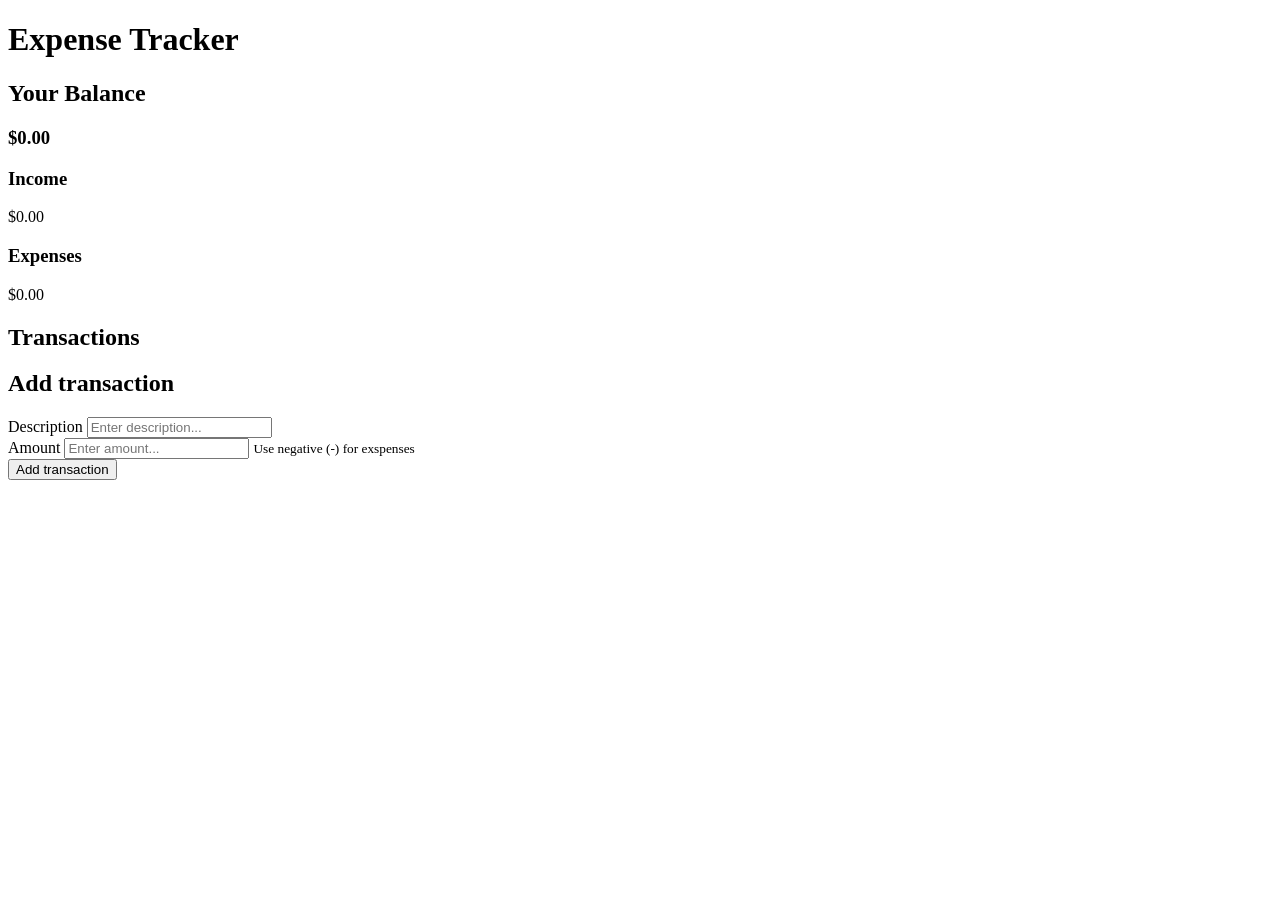
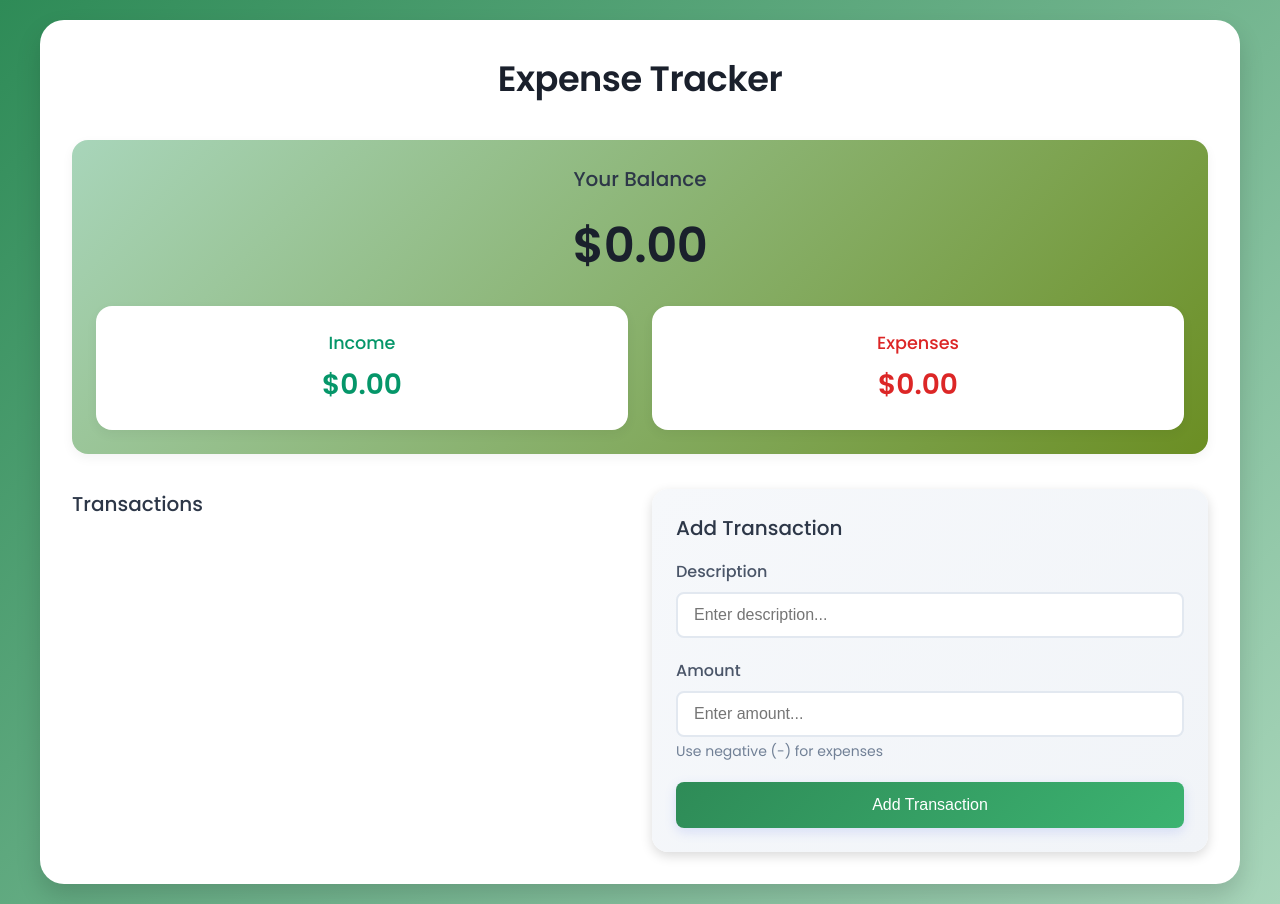
Before and after one commit to Giorgi-G-M/Exspense-Tracker, a plain HTML site: page index.html in a window 1280 px wide. Before the commit the page ends 800 px from the top, so only its background shows below. Drawn offline with Linux system fonts and the light colour scheme.

Commit message:
changed HTML tags and write down CSS styles

```diff
--- a/index.html
+++ b/index.html
@@ -1,10 +1,14 @@
 <!DOCTYPE html>
 <html lang="en">
   <head>
-  <meta charset="UTF-8">
-  <meta name="viewport" content="width=device-width, initial-scale=1.0">
+    <meta charset="UTF-8" />
+    <meta name="viewport" content="width=device-width, initial-scale=1.0" />
     <title>Expense Tracker</title>
-  <link rel="stylesheet" href="style.css"><link href="https://fonts.googleapis.com/css?family=Poppins:100,100italic,200,200italic,300,300italic,regular,italic,500,500italic,600,600italic,700,700italic,800,800italic,900,900italic" rel="stylesheet" />
+    <link rel="stylesheet" href="style.css" />
+    <link
+      href="https://fonts.googleapis.com/css?family=Poppins:100,100italic,200,200italic,300,300italic,regular,italic,500,500italic,600,600italic,700,700italic,800,800italic,900,900italic"
+      rel="stylesheet"
+    />
   </head>
   <body>
     <div class="container">
@@ -12,14 +16,14 @@
 
       <div class="balance-container">
         <h2>Your Balance</h2>
-      <h3 id="balance-amount">$0.00</h3>
+        <h1 id="balance">$0.00</h1>
 
         <div class="summary">
           <div class="income">
             <h3>Income</h3>
             <p id="income-amount">$0.00</p>
           </div>
-        <div class="exspenses">
+          <div class="expenses">
             <h3>Expenses</h3>
             <p id="expense-amount">$0.00</p>
           </div>
@@ -35,7 +39,8 @@
         </div>
 
         <div class="form-container">
-        <h2>Add transaction</h2>
+          <h2>Add Transaction</h2>
+
           <form id="transaction-form">
             <div class="form-group">
               <label for="description">Description</label>
@@ -44,16 +49,15 @@
 
             <div class="form-group">
               <label for="amount">Amount</label>
-            <input type="number" id="description" placeholder="Enter amount..." required />
-            <small>Use negative (-) for exspenses</small>
+              <input type="number" id="amount" placeholder="Enter amount..." required />
+              <small>Use negative (-) for expenses</small>
             </div>
-          <button type="submit">Add transaction</button>
+            <button type="submit">Add Transaction</button>
           </form>
         </div>
       </div>
+    </div>
 
-
-  </div>
     <script src="script.js"></script>
   </body>
 </html>
--- a/style.css
+++ b/style.css
@@ -0,0 +1,322 @@
+* {
+    margin: 0;
+    padding: 0;
+    box-sizing: border-box;
+}
+
+body {
+    background: linear-gradient(135deg, #2e8b57, #a8d5ba);
+    min-height: 100vh;
+    font-family: "Poppins", sans-serif;
+    display: flex;
+    align-items: center;
+    justify-content: center;
+    padding: 20px;
+    color: #2d3436;
+}
+
+.container {
+    width: 100%;
+    max-width: 1200px;
+    background-color: #fff;
+    padding: 2rem;
+    border-radius: 24px;
+    box-shadow: 0 12px 24px rgba(0, 0, 0, 0.15);
+}
+
+h1 {
+    text-align: center;
+    color: #1a202c;
+    margin-bottom: 35px;
+    font-size: 2.2rem;
+    font-weight: 600;
+    letter-spacing: -0.5px;
+}
+
+h2 {
+    color: #2d3748;
+    margin-bottom: 1rem;
+    font-size: 1.25rem;
+    font-weight: 500;
+}
+
+.balance-container {
+    text-align: center;
+    margin-bottom: 35px;
+    padding: 24px;
+    background: linear-gradient(135deg, #a8d5ba, #6b8e23);
+    border-radius: 1rem;
+    box-shadow: 0 4px 12px rgba(0, 0, 0, 0.05);
+}
+
+.balance-container h1 {
+    font-size: 3rem;
+    margin: 15px 0;
+}
+
+.summary {
+    display: grid;
+    grid-template-columns: 1fr 1fr;
+    gap: 24px;
+    margin-top: 24px;
+}
+
+.main-content {
+    display: grid;
+    grid-template-columns: 1fr 1fr;
+    gap: 24px;
+}
+
+.income,
+.expenses {
+    background-color: white;
+    padding: 24px;
+    border-radius: 1rem;
+    box-shadow: 0 4px 12px rgba(0, 0, 0, 0.05);
+    transition: transform 0.2s ease;
+}
+
+.income:hover,
+.expenses:hover {
+    transform: translateY(-2px);
+}
+
+.income h3 {
+    color: #059669;
+    font-size: 1.1rem;
+    font-weight: 500;
+}
+
+.expenses h3 {
+    color: #dc2626;
+    font-size: 1.1rem;
+    font-weight: 500;
+}
+
+.income p,
+.expenses p {
+    margin-top: 8px;
+    font-size: 1.75rem;
+    font-weight: 600;
+}
+
+.income p {
+    color: #059669;
+}
+
+.expenses p {
+    color: #dc2626;
+}
+
+.transaction-container {
+    height: 100%;
+    display: flex;
+    flex-direction: column;
+}
+
+#transaction-list {
+    list-style: none;
+    max-height: 500px;
+    overflow-y: auto;
+    padding-right: 8px;
+    flex-grow: 1;
+}
+
+#transaction-list::-webkit-scrollbar {
+    width: 8px;
+}
+
+#transaction-list::-webkit-scrollbar-track {
+    /* track is the bg of the scrollbar */
+    background-color: #f1f1f1;
+    border-radius: 4px;
+}
+
+#transaction-list::-webkit-scrollbar-thumb {
+    /* thumb is the draggble part of the scrollbar */
+    background-color: #cbd5e0;
+    border-radius: 4px;
+}
+
+#transaction-list::-webkit-scrollbar-thumb:hover {
+    background-color: #a0aec0;
+}
+
+.transaction {
+    display: flex;
+    justify-content: space-between;
+    align-items: center;
+    padding: 1rem 1.2rem;
+    margin-bottom: 12px;
+    border-radius: 12px;
+    background-color: #fff;
+    box-shadow: 0 2px 8px rgba(0, 0, 0, 0.05);
+    transition: all 0.2s ease;
+    border-right: 5px solid;
+    animation: slideIn 0.3s ease;
+}
+
+@keyframes slideIn {
+    from {
+        opacity: 0;
+        transform: translateX(-20px);
+    }
+
+    to {
+        opacity: 1;
+        transform: translateX(0px);
+    }
+}
+
+.transaction:hover {
+    transform: translateX(4px);
+    box-shadow: 0 4px 12px rgba(0, 0, 0, 0.1);
+}
+
+.transaction.income {
+    border-right-color: #059669;
+}
+
+.transaction.expense {
+    border-right-color: #dc2626;
+}
+
+.transaction .delete-btn {
+    background: none;
+    border: none;
+    color: #dc2626;
+    cursor: pointer;
+    font-size: 1.4rem;
+    opacity: 0;
+    transition: all 0.2s ease;
+    padding: 4px 8px;
+    border-radius: 4px;
+    margin-left: 12px;
+}
+
+.transaction:hover .delete-btn {
+    opacity: 1;
+}
+
+.transaction .delete-btn:hover {
+    background-color: #fee2e2;
+    transform: scale(1.1);
+}
+
+.form-container {
+    background: linear-gradient(135deg, #f6f8fb, #f1f4f8);
+    padding: 24px;
+    border-radius: 16px;
+    box-shadow: 0 4px 12px rgba(0, 0, 0, 0.15);
+    height: 100%;
+    display: flex;
+    flex-direction: column;
+}
+
+.form-container form {
+    height: 100%;
+    display: flex;
+    flex-direction: column;
+}
+
+.form-group {
+    margin-bottom: 20px;
+}
+
+label {
+    display: block;
+    margin-bottom: 8px;
+    color: #4a5568;
+    font-weight: 500;
+}
+
+input {
+    width: 100%;
+    padding: 12px 16px;
+    border: 2px solid #e2e8f0;
+    border-radius: 8px;
+    font-size: 1rem;
+    transition: all 0.2s ease;
+    background-color: white;
+}
+
+input:focus {
+    outline: none;
+    border-color: #667eea;
+    box-shadow: 0 0 0 3px rgba(102, 126, 234, 0.1);
+}
+
+input:hover {
+    border-color: #cbd5e0;
+}
+
+small {
+    color: #718096;
+    font-size: 0.875rem;
+    margin-top: 4px;
+    display: block;
+}
+
+button[type="submit"] {
+    width: 100%;
+    padding: 14px;
+    background: linear-gradient(135deg, #2e8b57 0%, #3cb371 100%);
+    color: white;
+    border: none;
+    border-radius: 8px;
+    cursor: pointer;
+    font-size: 1rem;
+    font-weight: 500;
+    transition: all 0.2s ease;
+    box-shadow: 0 4px 12px rgba(102, 126, 234, 0.2);
+    margin-top: auto;
+}
+
+button[type="submit"]:hover {
+    transform: translateY(-2px);
+    box-shadow: 0 6px 16px rgba(102, 126, 234, 0.3);
+}
+
+button[type="submit"]:active {
+    transform: translateY(0);
+}
+
+/* responsiveness */
+
+@media (max-width: 900px) {
+    .main-content {
+        grid-template-columns: 1fr;
+    }
+
+    #transaction-list {
+        max-height: 300px;
+    }
+}
+
+@media (max-width: 480px) {
+    .container {
+        padding: 24px;
+    }
+
+    .summary {
+        grid-template-columns: 1fr;
+        gap: 16px;
+    }
+
+    .balance-container h1 {
+        font-size: 2.5rem;
+    }
+
+    .income p,
+    .expenses p {
+        font-size: 1.5rem;
+    }
+
+    .transaction {
+        padding: 14px 16px;
+    }
+
+    h1 {
+        font-size: 1.8rem;
+    }
+}
```
Lines whose indentation alone changed are shown as unchanged.
